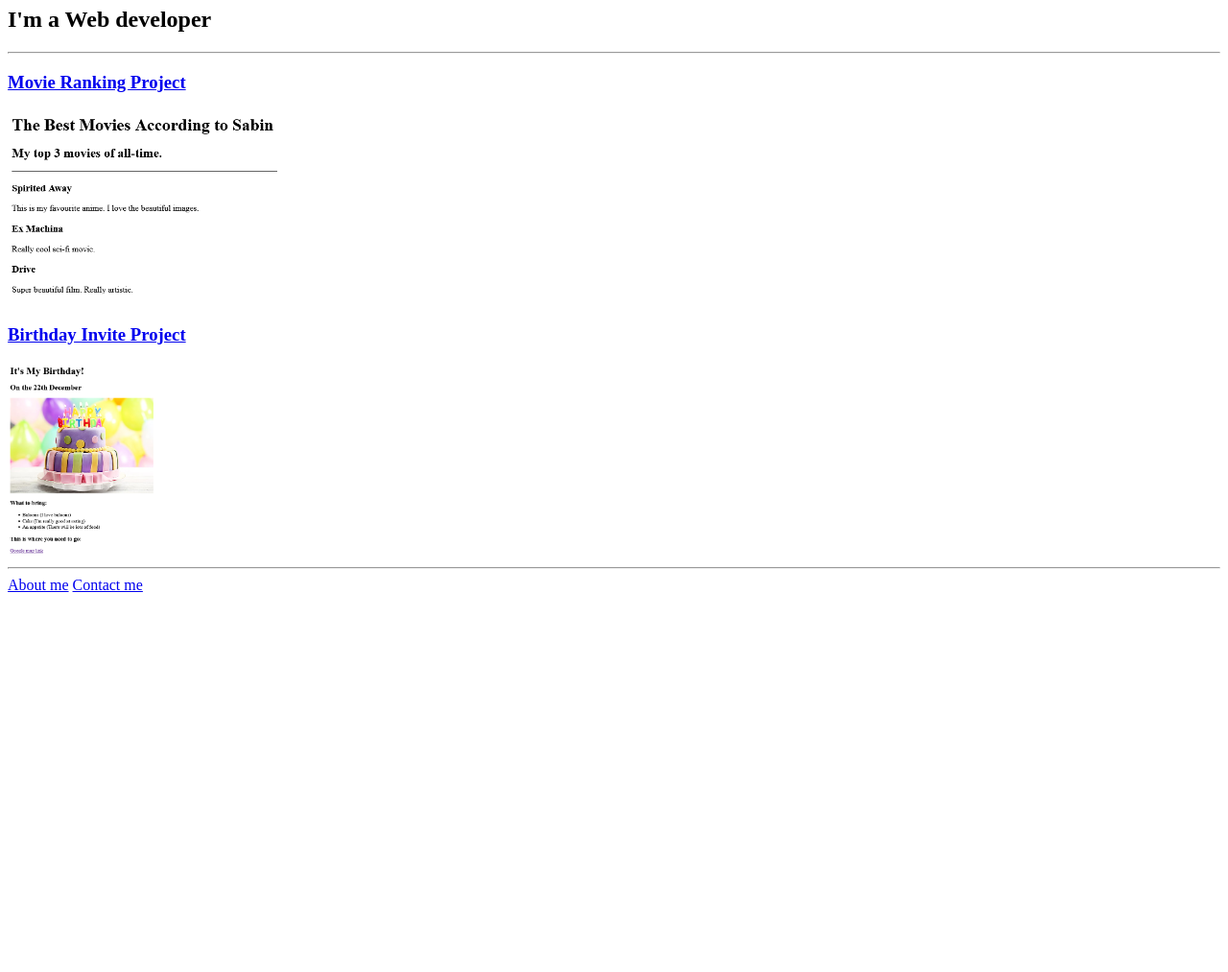
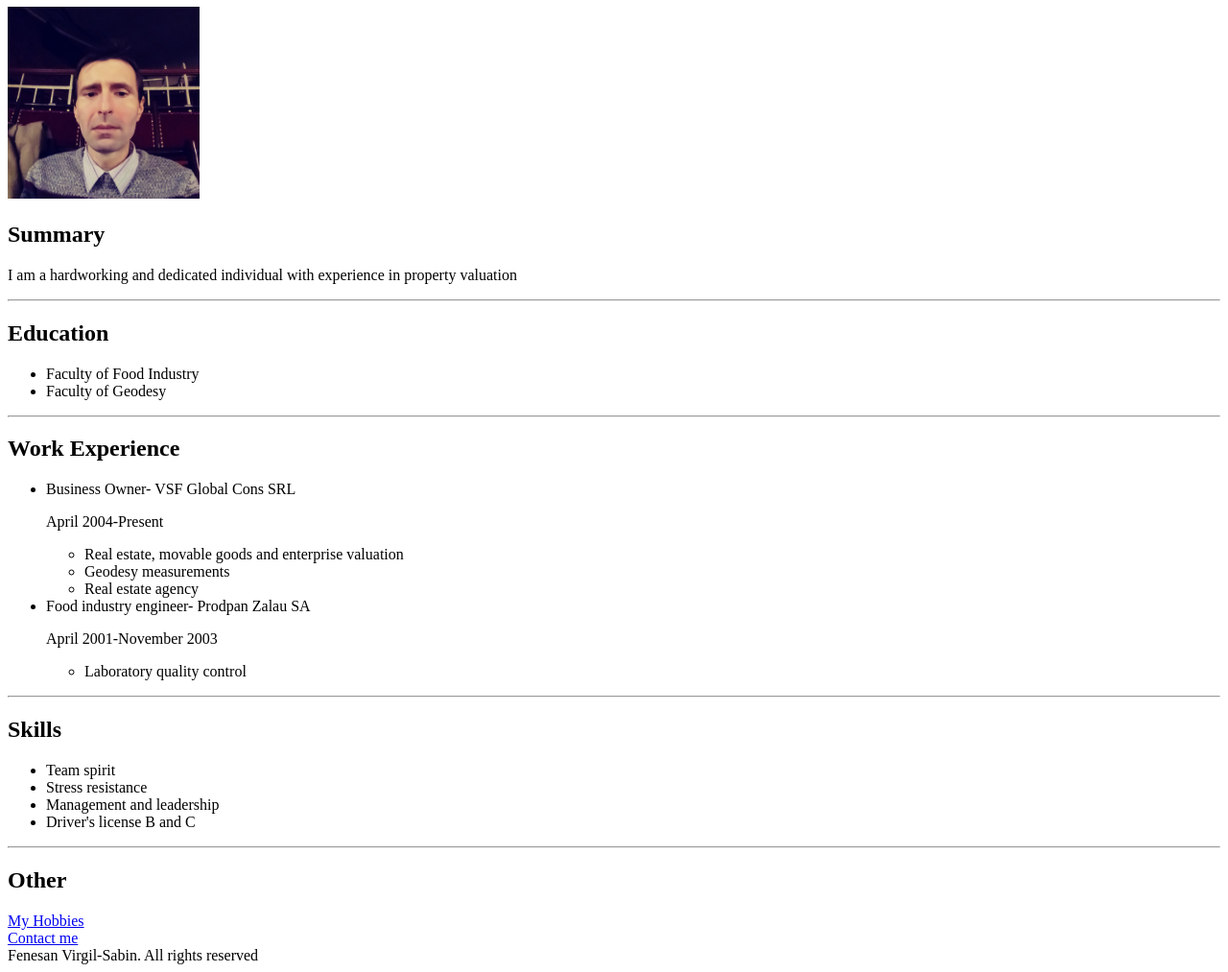
Before and after one commit to Eusabin/html-portfolio, a plain HTML site: page index.html in a window 1280 px wide. Shown: the part 73-1086 px from the top of the page at 96% size. Before the commit the page ends 800 px from the top, so only its background shows below. Drawn offline with Linux system fonts and the light colour scheme.

Commit message:
Add files via upload

```diff
--- a/index.html
+++ b/index.html
@@ -1,22 +1,52 @@
-<!-- TODO 1: Create the HTML Boilerplate -->
 <!DOCTYPE html>
 <html lang="en">
 <head>
     <meta charset="UTF-8">
-        <title>Sabin's portfolio</title>
+
+    <title>My resume</title>
 </head>
 <body>
-    <h1> sabin Fenesan's Portfolio</h1>
-    <h2>I'm a Web developer</h2>
-    <hr/>
-    <h3><a href="./public/movie-ranking.html">Movie Ranking Project</a></h3>
-    <img src="./assets/images/movie-ranking.png" height="200" alt="movie ranking project preview"/>
-    <h3><a href="./public/birthday-invite.html">Birthday Invite Project</a></h3>
-    <img src="./assets/images/birthday-invite.png" height="200" alt="birthday invite project preview"/>
-    <hr/>
-    <a href="./public/about.html">About me</a>
-    <a href="./public/contact.html">Contact me</a>
+<h1>Fenesan Virgil-Sabin</h1>
+<img src="./photo.jpg"/ height="200">
+<h2>Summary</h2>
+<p>I am a hardworking and dedicated individual with experience in property valuation</p>
+<hr/>
+<h2>Education</h2>
+<ul>
+   <li>Faculty of Food Industry</li>
+   <li>Faculty of Geodesy</li>
+</ul>
+<hr/>
+<h2>Work Experience</h2>
+<ul>
+  <li>Business Owner- VSF Global Cons SRL</li>
+     <p>April 2004-Present</p>
+      <ul>
+        <li>Real estate, movable goods and enterprise valuation</li>
+        <li>Geodesy measurements</li>
+        <li>Real estate agency</li>
+      </ul>
+   <li>Food industry engineer- Prodpan Zalau SA</li>
+      <p>April 2001-November 2003</p>
+      <ul>
+        <li>Laboratory quality control</li>
+
+      </ul>
+</ul>
+<hr/>
+<h2>Skills</h2>
+<ul>
+  <li>Team spirit</li>
+  <li>Stress resistance</li>
+  <li>Management and leadership</li>
+  <li>Driver's license B and C</li>
+</ul>
+<hr/>
+<h2>Other</h2>
+<a href="./about/My Hobbies.html">My Hobbies</a> <br/>
+<a href="./about/Contact.html">Contact me</a>
+</body>
 
 
-</body>
+<footer>Fenesan Virgil-Sabin. All rights reserved</footer>
 </html>
```
Also changed, not shown: Contact.html (added, +9 -0 lines), My Hobbies.html (added, +5 -0 lines), photo.jpg (added).
